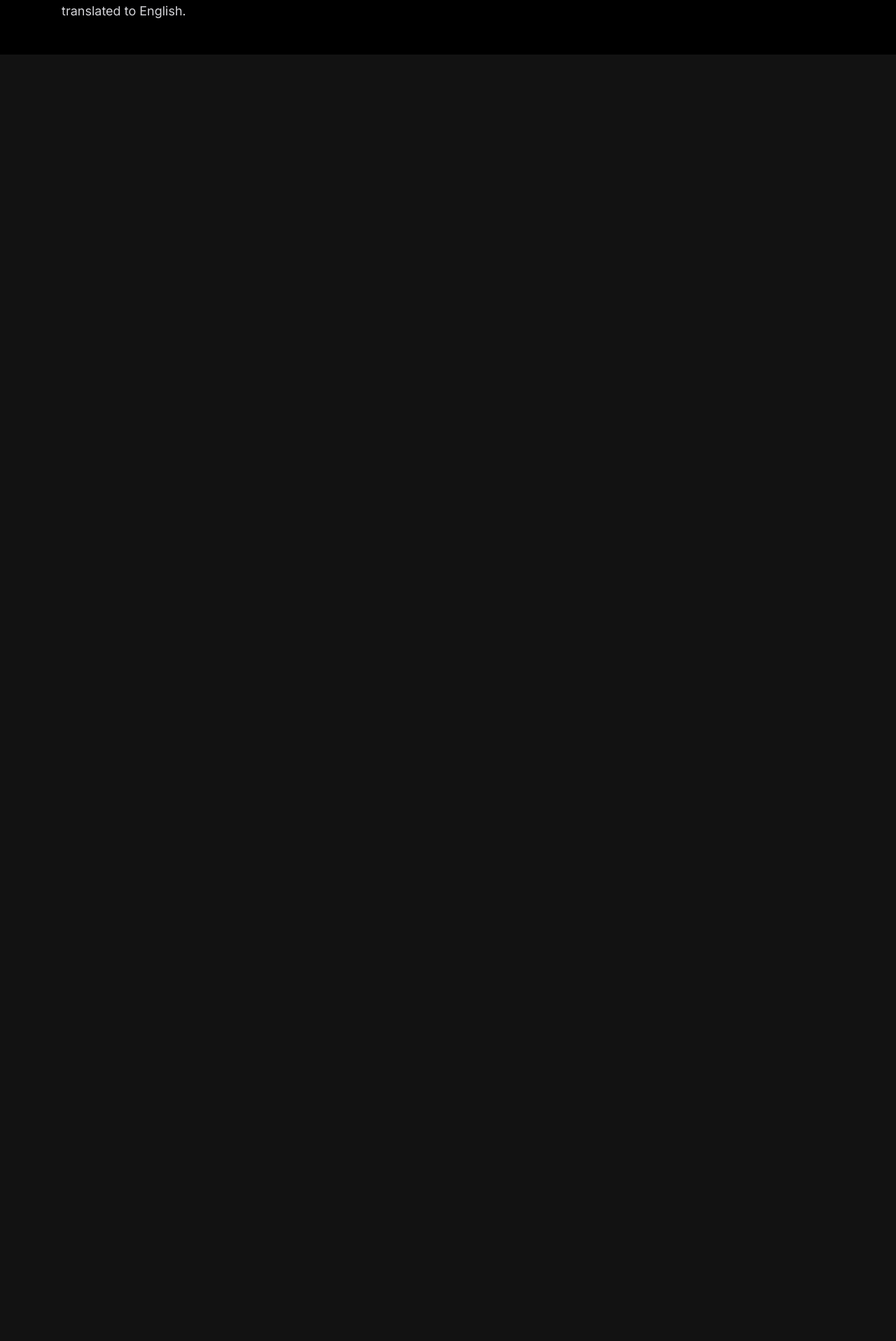
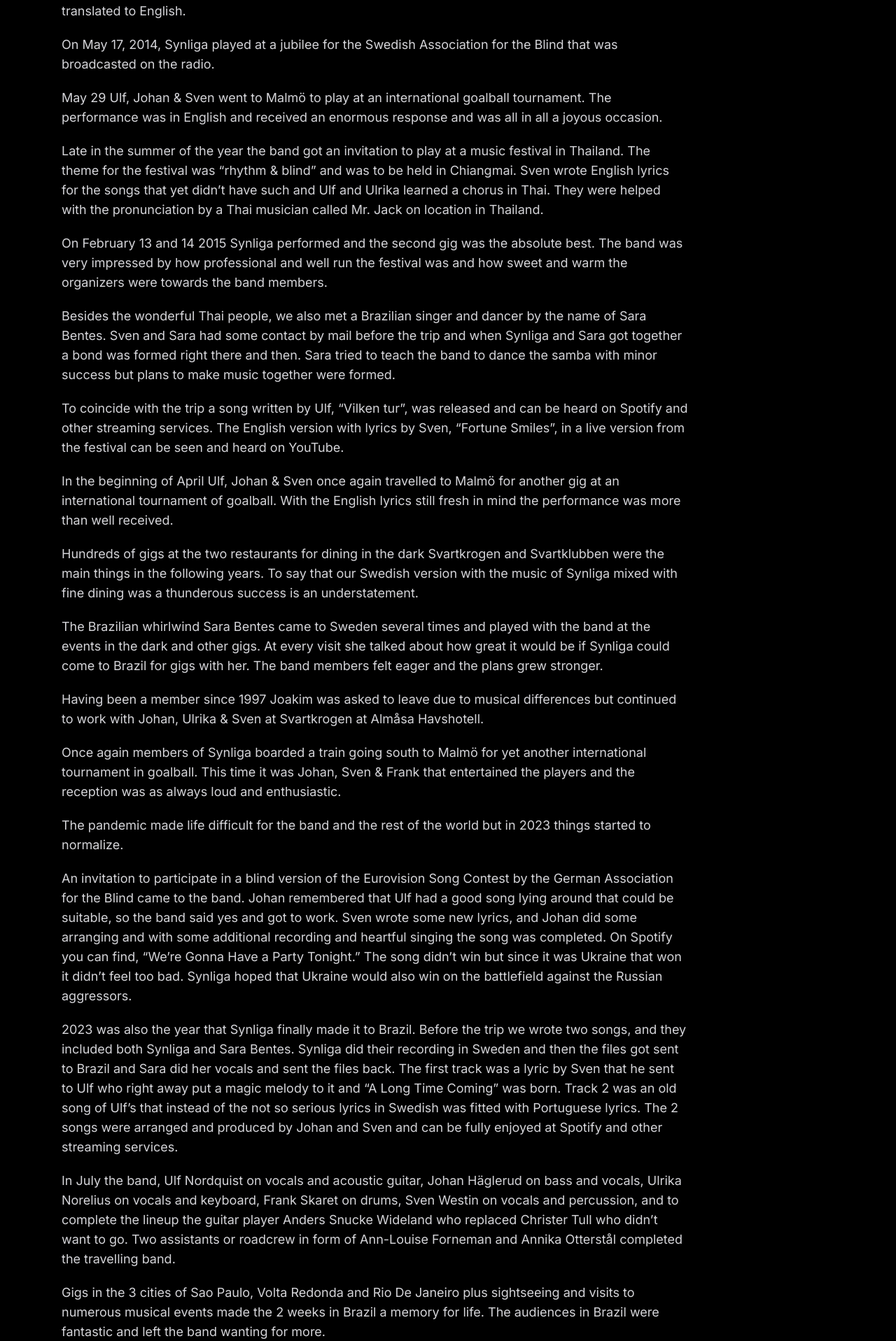
Before and after one commit to camilla-westin/Synliga, a React (Vite) app: page /en/about in a window 1280 px wide. Shown: the part 5783-7700 px from the top of the page at 70% size. Before the commit the page ends 5861 px from the top, so only its background shows below. Built offline with nearby package versions, Linux system fonts and the light colour scheme.

Commit message:
Updated content

```diff
--- a/src/pages/AboutEnglish.jsx
+++ b/src/pages/AboutEnglish.jsx
@@ -59,6 +59,32 @@ const biography = [
   'December was also the month when Sven published his first book. The title is “Se upp jag hör dig!/Look out I can hear you!” and it is a journey from full sight to total blindness. The book is filled with humor and can also bring a tear to sensitive eyes. Lots of crazy situations and memories from life as a musician offer a unique insight into the world of a blind person’s life and way of thinking. The book has not yet been translated to English.',
 ]
 
+const recentBiography = [
+  `On May 17, 2014, Synliga played at a jubilee for the Swedish Association for the Blind that was broadcasted on the radio.`,
+  `May 29 Ulf, Johan & Sven went to Malmö to play at an international goalball tournament. The performance was in English and received an enormous response and was all in all a joyous occasion.`,
+  `Late in the summer of the year the band got an invitation to play at a music festival in Thailand. The theme for the festival was “rhythm & blind” and was to be held in Chiangmai. Sven wrote English lyrics for the songs that yet didn’t have such and Ulf and Ulrika learned a chorus in Thai. They were helped with the pronunciation by a Thai musician called Mr. Jack on location in Thailand.`,
+  `On February 13 and 14 2015 Synliga performed and the second gig was the absolute best. The band was very impressed by how professional and well run the festival was and how sweet and warm the organizers were towards the band members.`,
+  `Besides the wonderful Thai people, we also met a Brazilian singer and dancer by the name of Sara Bentes. Sven and Sara had some contact by mail before the trip and when Synliga and Sara got together a bond was formed right there and then. Sara tried to teach the band to dance the samba with minor success but plans to make music together were formed.`,
+  `To coincide with the trip a song written by Ulf, “Vilken tur”, was released and can be heard on Spotify and other streaming services. The English version with lyrics by Sven, “Fortune Smiles”, in a live version from the festival can be seen and heard on YouTube.`,
+  `In the beginning of April Ulf, Johan & Sven once again travelled to Malmö for another gig at an international tournament of goalball. With the English lyrics still fresh in mind the performance was more than well received.`,
+  `Hundreds of gigs at the two restaurants for dining in the dark Svartkrogen and Svartklubben were the main things in the following years. To say that our Swedish version with the music of Synliga mixed with fine dining was a thunderous success is an understatement.`,
+  `The Brazilian whirlwind Sara Bentes came to Sweden several times and played with the band at the events in the dark and other gigs. At every visit she talked about how great it would be if Synliga could come to Brazil for gigs with her. The band members felt eager and the plans grew stronger.`,
+  `Having been a member since 1997 Joakim was asked to leave due to musical differences but continued to work with Johan, Ulrika & Sven at Svartkrogen at Almåsa Havshotell.`,
+  `Once again members of Synliga boarded a train going south to Malmö for yet another international tournament in goalball. This time it was Johan, Sven & Frank that entertained the players and the reception was as always loud and enthusiastic.`,
+  `The pandemic made life difficult for the band and the rest of the world but in 2023 things started to normalize.`,
+  `An invitation to participate in a blind version of the Eurovision Song Contest by the German Association for the Blind came to the band. Johan remembered that Ulf had a good song lying around that could be suitable, so the band said yes and got to work. Sven wrote some new lyrics, and Johan did some arranging and with some additional recording and heartful singing the song was completed. On Spotify you can find, “We’re Gonna Have a Party Tonight.” The song didn’t win but since it was Ukraine that won it didn’t feel too bad. Synliga hoped that Ukraine would also win on the battlefield against the Russian aggressors.`,
+  `2023 was also the year that Synliga finally made it to Brazil. Before the trip we wrote two songs, and they included both Synliga and Sara Bentes. Synliga did their recording in Sweden and then the files got sent to Brazil and Sara did her vocals and sent the files back. The first track was a lyric by Sven that he sent to Ulf who right away put a magic melody to it and “A Long Time Coming” was born. Track 2 was an old song of Ulf’s that instead of the not so serious lyrics in Swedish was fitted with Portuguese lyrics. The 2 songs were arranged and produced by Johan and Sven and can be fully enjoyed at Spotify and other streaming services.`,
+  `In July the band, Ulf Nordquist on vocals and acoustic guitar, Johan Häglerud on bass and vocals, Ulrika Norelius on vocals and keyboard, Frank Skaret on drums, Sven Westin on vocals and percussion, and to complete the lineup the guitar player Anders Snucke Wideland who replaced Christer Tull who didn’t want to go. Two assistants or roadcrew in form of Ann-Louise Forneman and Annika Otterstål completed the travelling band.`,
+  `Gigs in the 3 cities of Sao Paulo, Volta Redonda and Rio De Janeiro plus sightseeing and visits to numerous musical events made the 2 weeks in Brazil a memory for life. The audiences in Brazil were fantastic and left the band wanting for more.`,
+  `2024 and a year later Synliga had come of age and was now 40 going on 41. A jubilee was arranged and played at Årsta Folketshus. Sara Bentes was flown in from Brazil, and the band played 2 sets consisting of songs from the bands long career and a few of Saras hits. Through modern magic Synliga played a song with Marie Häglerud on vocals who we lost to cancer so many years ago. It was a very heartful moment, and the number was placed at the end of set 1 so we all could recharge and pull ourselves together for the remainder of the gig. Knowing that it’s bad to tell a lie the band still promised to return when it was time to celebrate another 40 years.`,
+  `Lots of gigs in the dark followed with occasional trips for concerts in other parts of Sweden than Stockholm. Both Värmland and Dalarna was visited by the trio Johan, Ulrika & Sven. It’s nice to be seen sometimes!`,
+  `In 2025 and 2026 plans for a re-visit to Brazil started to take form and it was drummer Frank that was the most eager this time. Everybody was soon aboard and it was all systems go. Then came the phone call from Ulf saying that he was unable to come along due to business and family affairs. We needed someone to take his place, and we had the perfect fit right under our noses in the pianoplayer, flutist and singer Sara Backström Lindeberg who already played with Johan, Ulrika & Sven at Svartkrogen where she since a while back had replaced Joakim. After the first rehearsal we knew that this had been a stroke of genius since the band sounded great right of the bat.`,
+  `To the shock of all Joakim Centervik suddenly died from heart failure. Much too young Joakim left this life and if there is heaven, he’s there and is most probably discussing how to get the best sound out of a Hammond organ with Jon Lord and Keith Emerson.`,
+  `On June 3, 2026, the band with Sara replacing Ulf but otherwise the same gang as the last time lifted from Swedish soil for the long trip to Brazil. To no surprise the second visit was just as fantastic as the first one and Synligas love for Brazil grew even stronger.`,
+  `There was no new music released but Sven had written 2 new lyrics. One was a strange love song about a Swedish guy and a Brazilian girl who tries to impress the other to strike up interest. He claims that he eats meatballs for breakfast and rides his own moose and that he writes better songs than ABBA and Max Martin. She claims that she watches soccer all day long and then she goes dancing all night because it’s all play and no work. Being from the town of Volta Redonda, she has an Anaconda. There should be love between them but as it says in the song, “love can’t see a thing today.”`,
+  `The second lyric is a translation of the lyric Sven wrote to the song, “Känsliga händer”, that in English became, “Sensitive Fingers.” According to Sven in this song blind men have a magic touch and are able to give a sublime massage and endless pleasure with their sensitive fingers. It could be the truth, or it could be a falsehood but in Swedish or English these lyrics are very entertaining. All was well until the last gig in Rio De Janeiro. Just before the start of the gig Sven and the others were told by Sara Bentes that there were 4 nuns in the audience. Sven is not a religious man but didn’t want to make life difficult for the nuns and proposed to Sara that the song should be omitted from the playlist. She said a definitive no to this and claimed that the religious ladies would be fine. Sven sang his song and did the usual sex noises and to his surprise the nuns started giggling and seemed to enjoy themselves enormously. Fun is fun and never underestimate the humor of a nun!`,
+]
+
 function AboutEnglish() {
   return (
     <section className="max-w-4xl">
@@ -67,8 +93,8 @@ function AboutEnglish() {
       </p>
       <h1 className="text-4xl font-bold text-white sm:text-5xl">Biography</h1>
       <div className="mt-8 space-y-5 text-base leading-8 text-zinc-300 sm:text-lg">
-        {biography.map((paragraph) => (
-          <p key={paragraph}>{paragraph}</p>
+        {[...biography, ...recentBiography].map((paragraph, index) => (
+          <p key={`${index}-${paragraph}`}>{paragraph}</p>
         ))}
       </div>
     </section>
--- a/src/pages/BandMembersEnglish.jsx
+++ b/src/pages/BandMembersEnglish.jsx
@@ -19,31 +19,34 @@ const members = [
     name: 'Sven Westin',
     role: 'Vocals & Percussion',
     paragraphs: [
-      'Tries’ hard to hide the fact that he used to be the drummer of the band, but this is very obvious when his mouth much too often is faster than his brain. Sven feels that he is a talent in humor but the rest of the band laughs at that.',
+      'Tries hard to hide the fact that he used to be the drummer of the band, but this is very obvious when his mouth much too often is faster than his brain. Sven feels that he is a talent in humor but the rest of the band laughs at that.',
       'Every dime Sven makes is put into his large record collection and he looks upon new “rubbish” like mp3 and streaming with a total lack of understanding.',
     ],
   },
   {
     name: 'Ulf Nordquist',
-    role: 'Vocals, Bass, Harmonica, Keyboard & Guitar',
+    role: 'Vocals, Guitar, Bass, Keyboard & Harmonica',
     paragraphs: [
-      'Being the main songwriter of the band it sometimes seems that he can write a song about anything, but sometimes it might have been best if he didn’t. Ulf has his own recording studio and a nightclub where you can eat in the dark and be entertained by waiters who probably are real ugly.',
-      'In the summer Ulf leaves his home in Stockholm and hides in the countryside smelling the flowers, grass and probably cows hit.',
+      'Ulf is the main songwriter of the band and can very quickly write a magnificent tune.',
+      'Ulf has his own nightclub where you can eat in the dark and the waiters are probably real ugly.',
+      'When he tires of nightclubbing he runs off to Greece or the Canary Islands. He is trying to learn Greek but claims that, “it all sounds like Greek to me!”',
     ],
   },
   {
     name: 'Ulrika Norelius',
-    role: 'Vocals & Keyboard',
+    role: 'Vocals, Keyboard',
     paragraphs: [
-      'Ulrika is despite what Johan says the most enchanting member of the band. Her country roots are slowly but surely wearing off and she is becoming a real Stockholm girl.',
+      'Ulrika used to be a countrygirl but is now deeply rooted in Stockholm.',
+      'Ulrika might look like an angel but don’t let that fool you. She knows some of the most immoral lyrics you can ever imagine and after one or two Caipirinha she will sing songs that will make your face turn red.',
     ],
   },
   {
     name: 'Johan Häglerud',
-    role: 'Guitar, Bass, Keyboard & Vocals',
+    role: 'Bass, Guitar, Keyboard & Vocals',
     paragraphs: [
-      'The youngest member of the band and according to himself the most attractive. Johan is a brilliant musician and sound technician but has a tendency to go off to sea for months at an end, and sometimes finds it hard to answer the phone.',
-      'Johan has a very unhealthy love for old horrible Swedish songs that he shares with drummer Frank. It would probably be best if they both went to a shrink, but they claim that they feel all right.',
+      'Johan is a brilliant musician and sound technician.',
+      'Johan is as lovely as he is hard to get hold off and is almost impossible to reach by phone or sms.',
+      'Like a few other members of Synliga Johan has a very unhealthy love for old horrible Swedish songs. A shrink could be helpful but those with this persuasion claim that they feel fine.',
     ],
   },
 ]
```
